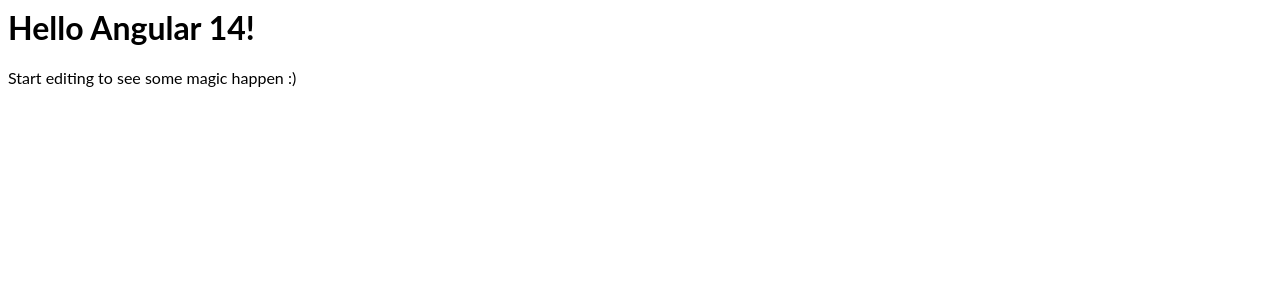
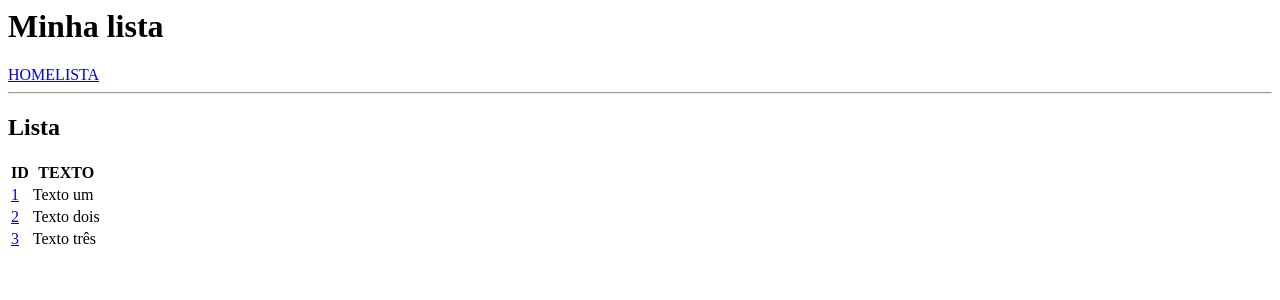
Before and after one commit to matheus-valencio/angular-rotasParametrizadas, an Angular app: page /list in a window 1280 px wide. Shown: the top 300 px of the page. Built offline with nearby package versions, Linux system fonts and the light colour scheme.

Commit message:
3 files modified, 1 added

```diff
--- a/src/app/app.component.html
+++ b/src/app/app.component.html
@@ -1,4 +1,7 @@
-<hello name="{{ name }}"></hello>
-<p>
-  Start editing to see some magic happen :)
-</p>
+<h1>Minha lista</h1>
+<a [routerLink]="['/']">HOME</a>
+<a [routerLink]="['/list']">LISTA</a>
+<hr />
+<div class="container">
+  <router-outlet></router-outlet>
+</div>
--- a/src/app/list-details/list-details.component.ts
+++ b/src/app/list-details/list-details.component.ts
@@ -1,15 +1,19 @@
 import { Component, OnInit } from '@angular/core';
+import { ActivatedRoute } from '@angular/router';
+import { listData } from '../list';
 
 @Component({
   selector: 'app-list-details',
   templateUrl: './list-details.component.html',
-  styleUrls: ['./list-details.component.css']
+  styleUrls: ['./list-details.component.css'],
 })
 export class ListDetailsComponent implements OnInit {
-
-  constructor() { }
+  item;
+  constructor(private route: ActivatedRoute) {}
 
   ngOnInit() {
+    this.route.paramMap.subscribe((params) => {
+      this.item = listData[params.get('index')];
+    });
   }
-
 }
--- /dev/null
+++ b/src/app/list.ts
@@ -0,0 +1,5 @@
+export const listData = [
+  { id: 1, text: 'Texto um' },
+  { id: 2, text: 'Texto dois' },
+  { id: 3, text: 'Texto três' },
+];
--- a/src/app/list/list.component.ts
+++ b/src/app/list/list.component.ts
@@ -1,15 +1,14 @@
 import { Component, OnInit } from '@angular/core';
+import { listData } from '../list';
 
 @Component({
   selector: 'app-list',
   templateUrl: './list.component.html',
-  styleUrls: ['./list.component.css']
+  styleUrls: ['./list.component.css'],
 })
 export class ListComponent implements OnInit {
+  list = listData;
+  constructor() {}
 
-  constructor() { }
-
-  ngOnInit() {
-  }
-
+  ngOnInit() {}
 }
```
